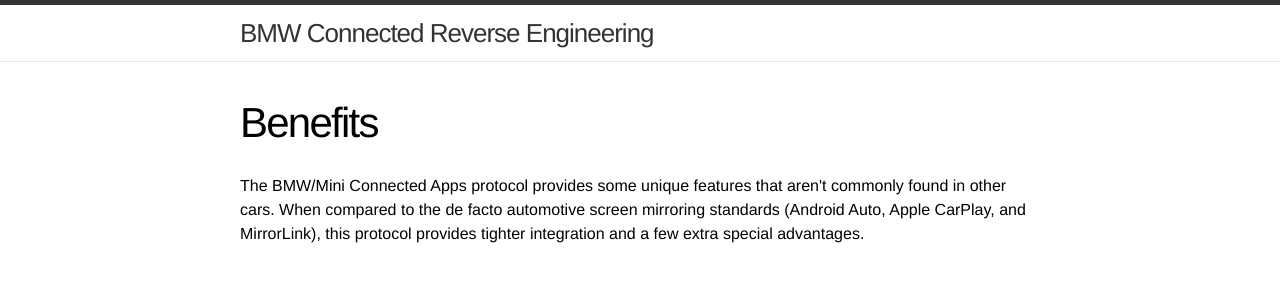
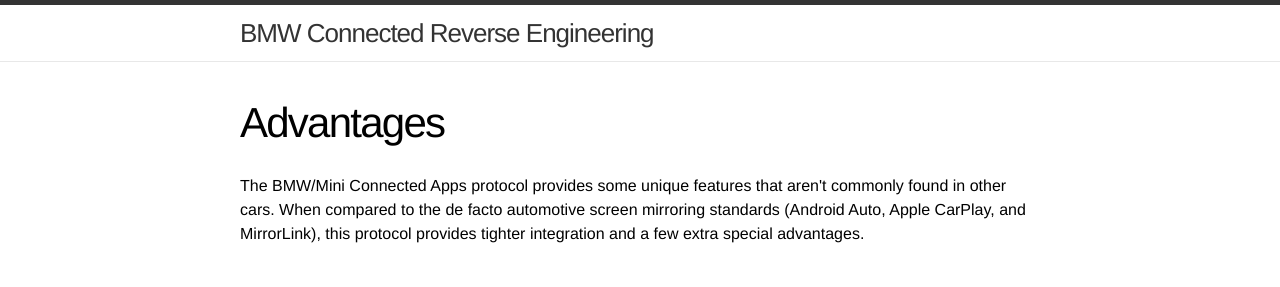
Before and after one commit to BimmerGestalt/BMWConnectedAnalysis, a Jekyll site: the page built from docs/advantages.md, in a window 1280 px wide. Shown: the top 287 px of the page. Built offline with Jekyll 4.4.1, drawn with Linux system fonts in a browser that asks for light colours.

Commit message:
Renames benefits to advantages

```diff
--- a/docs/_config.yml
+++ b/docs/_config.yml
@@ -10,5 +10,9 @@
 markdown: kramdown
 permalink: pretty
 
+
+plugins:
+  - jekyll-redirect-from
+
 kramdown:
   smart_quotes: ["apos", "apos", "quot", "quot"]
--- a/docs/benefits.md
+++ b/docs/advantages.md
@@ -1,7 +1,8 @@
 ---
 layout: page
-title: Benefits
-permalink: /benefits/
+title: Advantages
+permalink: /advantages/
+redirect_from: /benefits/
 ---
 
 The BMW/Mini Connected Apps protocol provides some unique features that aren't commonly found in other cars. When compared to the de facto automotive screen mirroring standards (Android Auto, Apple CarPlay, and MirrorLink), this protocol provides tighter integration and a few extra special advantages.
```
